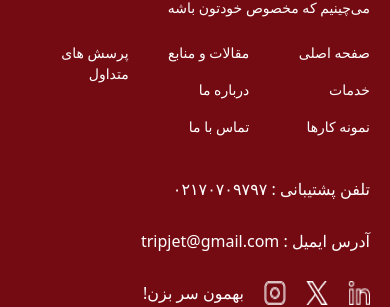
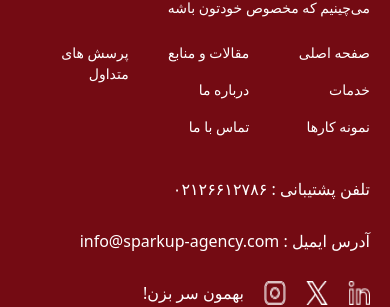
Before and after one commit to Spark-Code-Team/sparkup-new-design, a Next.js app: page / in a window 390 px wide. Shown: the part 2121-2428 px from the top of the page. Built offline with nearby package versions, Linux system fonts and the light colour scheme.

Commit message:
number phone edited

```diff
--- a/components/module/footer/Footer.js
+++ b/components/module/footer/Footer.js
@@ -1,7 +1,9 @@
+import { numberToPersian } from "@/components/utils/EnNumberToFa";
 import Image from "next/image";
 import Link from "next/link";
 
 const Footer = () => {
+  const faNumberFormat = new Intl.NumberFormat('fa')
   return (
     <>
       <div className="w-full bg-[#740B13] m-auto mt-14 pr-14 pl-14 pt-12 pb-12 lg:flex hidden">
@@ -12,7 +14,7 @@ const Footer = () => {
             </div>
 
             <div className="w-full m-auto mt-8 text-white">
-              <p className="w-full">تلفن پشتیبانی : ۰۲۱۷۰۷۰۹۷۹۷</p>
+              <p className="w-full">تلفن پشتیبانی : {numberToPersian('02126612786')}</p>
               <p className="w-full mt-4">آدرس ایمیل : info@sparkup-agency.com</p>
             </div>
 
@@ -188,10 +190,10 @@ const Footer = () => {
         </div>
 
         <div className="w-full m-auto mt-10">
-          <div className="w-full m-auto">تلفن پشتیبانی : ۰۲۱۷۰۷۰۹۷۹۷</div>
+          <div className="w-full m-auto">تلفن پشتیبانی : {numberToPersian('02126612786')}</div>
 
           <div className="w-full m-auto mt-7">
-            آدرس ایمیل : tripjet@gmail.com
+            آدرس ایمیل : info@sparkup-agency.com
           </div>
 
           <div className="w-full m-auto mt-7 flex gap-x-5">
--- /dev/null
+++ b/components/utils/EnNumberToFa.js
@@ -0,0 +1,23 @@
+export function numberToPersian(number) {
+  const persian = {
+    0: "۰",
+    1: "۱",
+    2: "۲",
+    3: "۳",
+    4: "۴",
+    5: "۵",
+    6: "۶",
+    7: "۷",
+    8: "۸",
+    9: "۹",
+  };
+  number = number.toString().split("");
+  let persianNumber = "";
+  for (let i = 0; i < number.length; i++) {
+    number[i] = persian[number[i]];
+  }
+  for (let i = 0; i < number.length; i++) {
+    persianNumber += number[i];
+  }
+  return persianNumber;
+}
```
